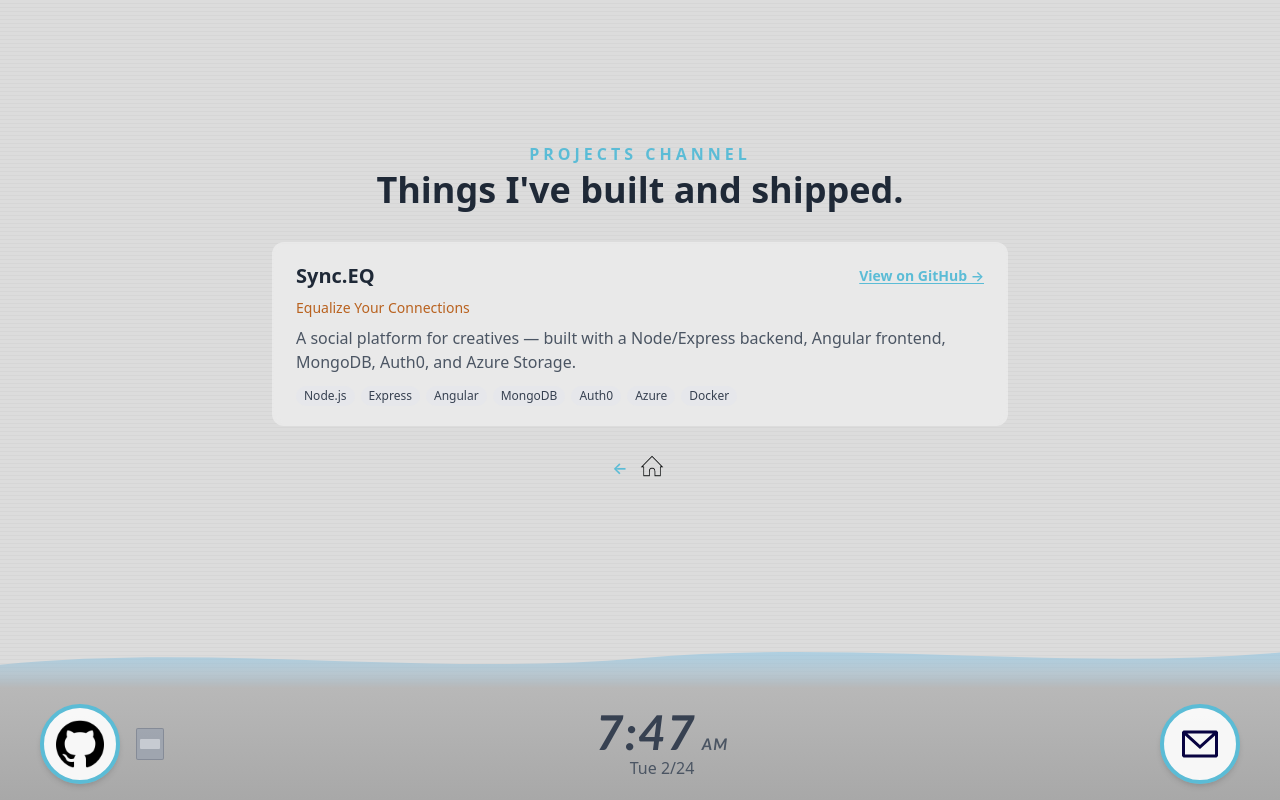
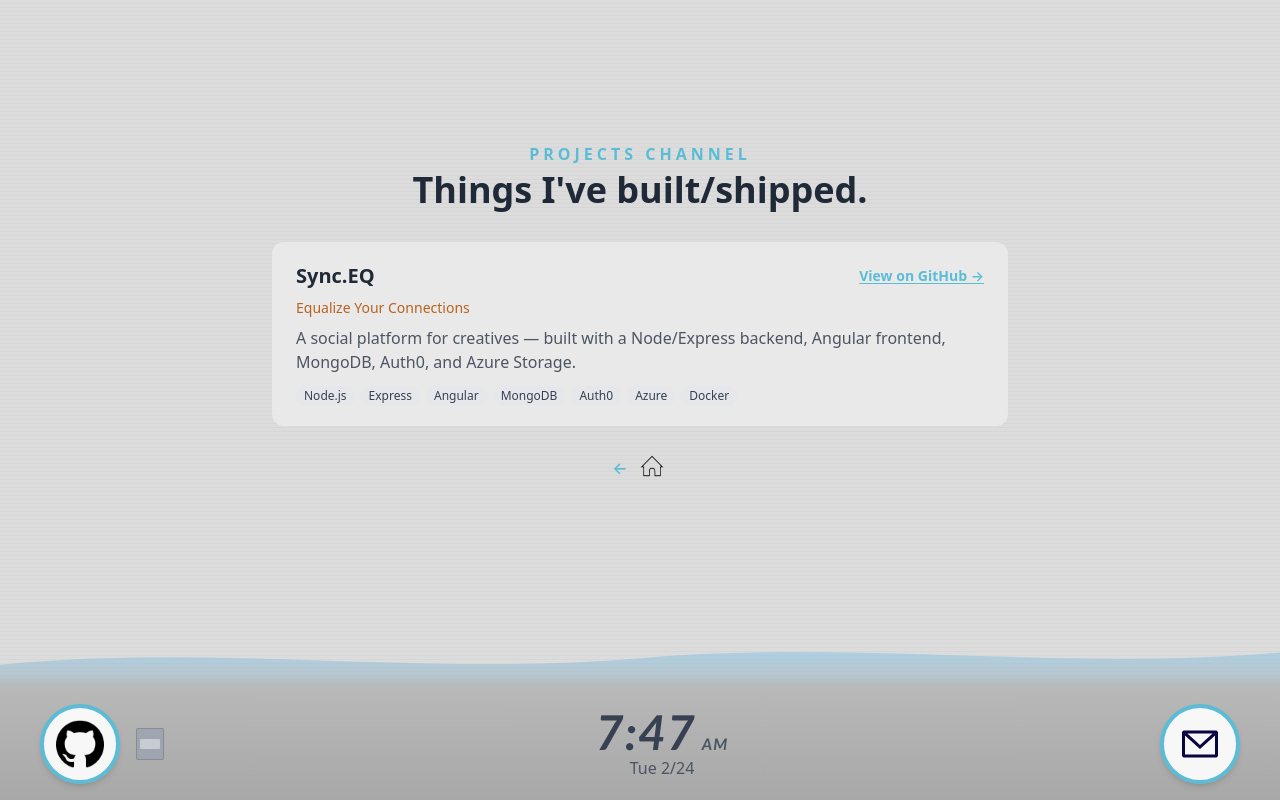
Before and after one commit to hiimkimchi/hiimkimchi.github.io, a React (Vite) app in the folder bryan-website/: page /projects in a window 1280 px wide. Built offline with nearby package versions, Linux system fonts and the light colour scheme.

Commit message:
slight wording change to allow me to add more flexibility lmao

```diff
--- a/bryan-website/src/pages/Projects.tsx
+++ b/bryan-website/src/pages/Projects.tsx
@@ -12,7 +12,7 @@ export default function Projects() {
               PROJECTS CHANNEL
             </p>
             <h1 className="text-2xl sm:text-3xl md:text-4xl font-bold text-gray-800">
-              Things I've built and shipped.
+              Things I've built/shipped.
             </h1>
           </div>
 
```
